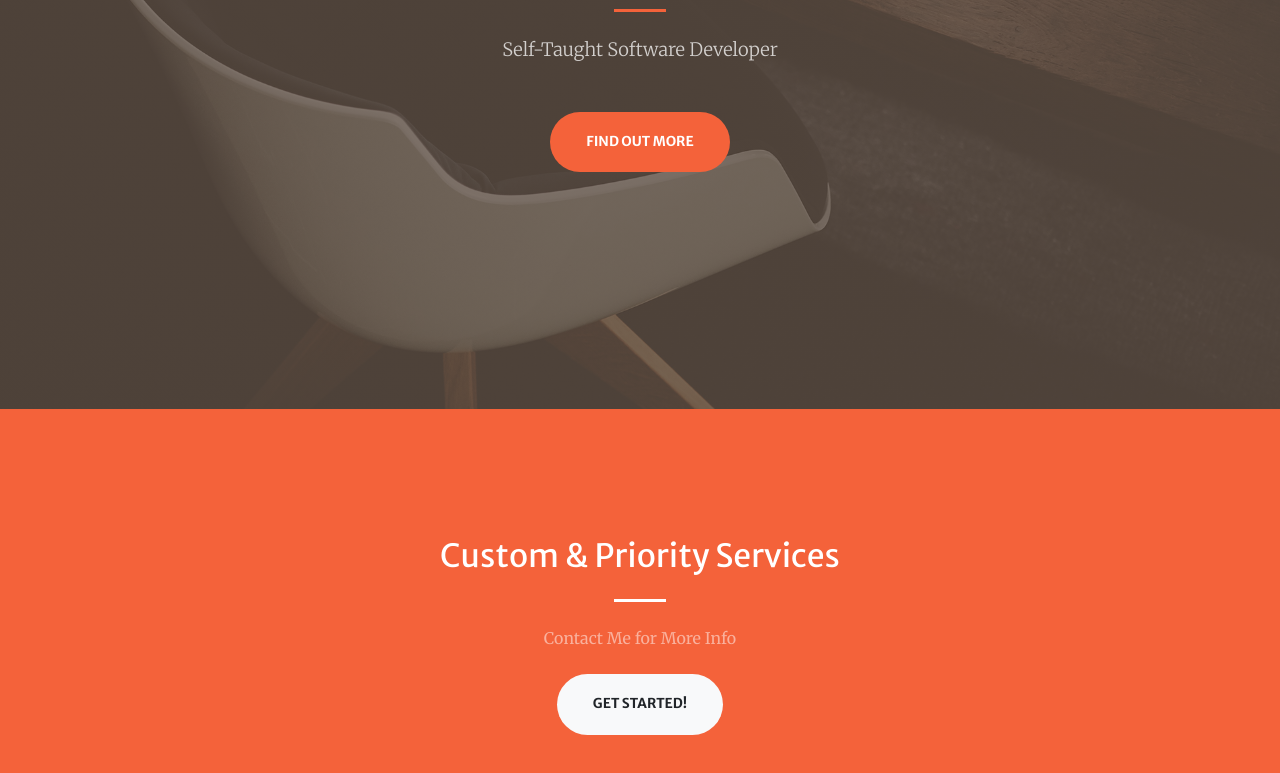
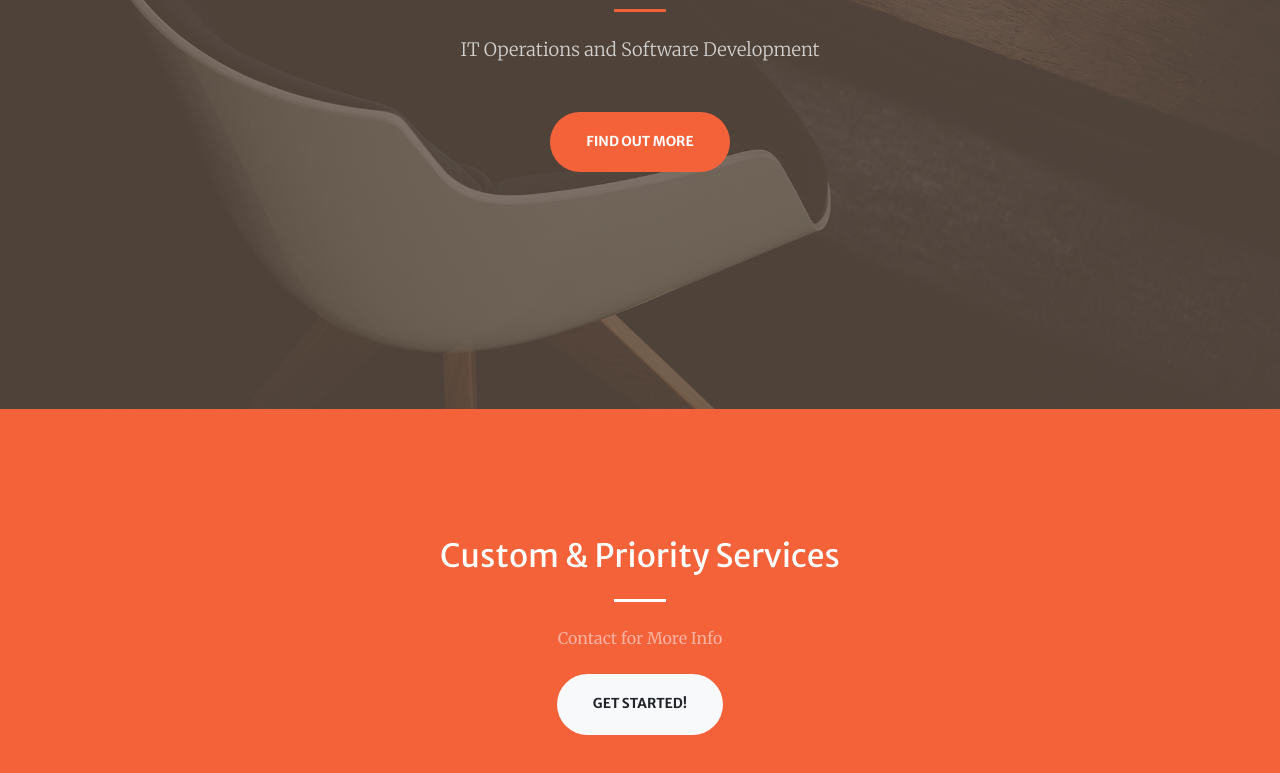
Before and after one commit to poodrew/Personal_Couscous, a plain HTML site: page index.html in a window 1280 px wide. Shown: the part 391-1164 px from the top of the page. Drawn offline with nearby package versions, Linux system fonts and the light colour scheme.

Commit message:
Update index.html

```diff
--- a/index.html
+++ b/index.html
@@ -60,7 +60,7 @@
                         <hr class="divider my-4" />
                     </div>
                     <div class="col-lg-8 align-self-baseline">
-                        <p class="text-white-75 font-weight-light mb-5">Self-Taught Software Developer</p>
+                        <p class="text-white-75 font-weight-light mb-5">IT Operations and Software Development</p>
                         <a class="btn btn-primary btn-xl js-scroll-trigger" href="#about">Find Out More</a>
                     </div>
                 </div>
@@ -73,7 +73,7 @@
                     <div class="col-lg-8 text-center">
                         <h2 class="text-white mt-0">Custom & Priority Services</h2>
                         <hr class="divider light my-4" />
-                        <p class="text-white-50 mb-4">Contact Me for More Info </p>
+                        <p class="text-white-50 mb-4">Contact for More Info </p>
                         <a class="btn btn-light btn-xl js-scroll-trigger" href="#services">Get Started!</a>
                     </div>
                 </div>
```
